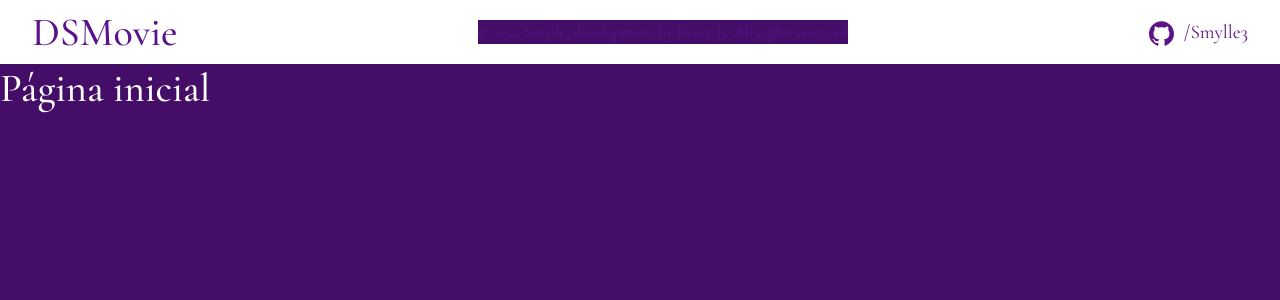
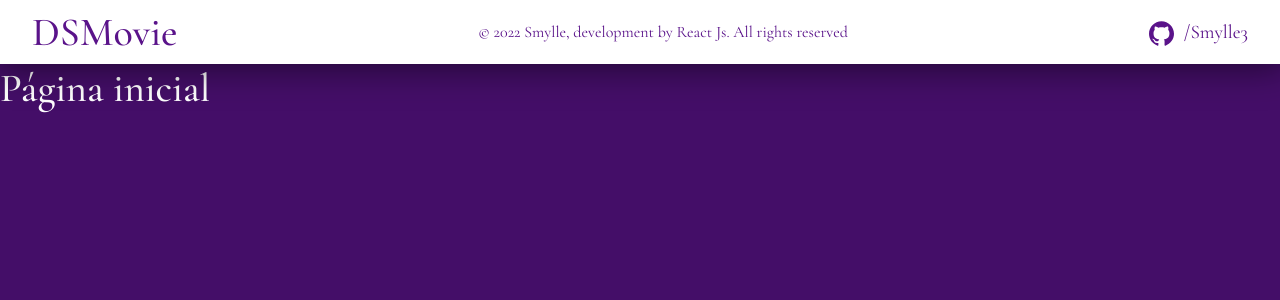
Before and after one commit to Smylle3/dsmovie, a React (Create React App) app: page / in a window 1280 px wide. Shown: the top 300 px of the page. Built offline with nearby package versions, Linux system fonts and the light colour scheme.

Commit message:
Adiciona configurações de estilização na header

```diff
--- a/src/components/navbar/styles.css
+++ b/src/components/navbar/styles.css
@@ -17,4 +17,24 @@
 .navbar {
   padding: 1em 2em;
   cursor: default;
+  box-shadow: 0px 0px 35px 5px rgba(0, 0, 0, 0.5);
+  display: flex;
+  justify-content: space-between;
 }
+
+.info {
+  background-color: transparent;
+  color: var(--light-primary);
+  cursor: default;
+}
+
+header {
+  position: fixed;
+  width: 100%;
+  top: 0;
+}
+
+.fix {
+  height: 4em;
+  background-color: aqua;
+}
```
